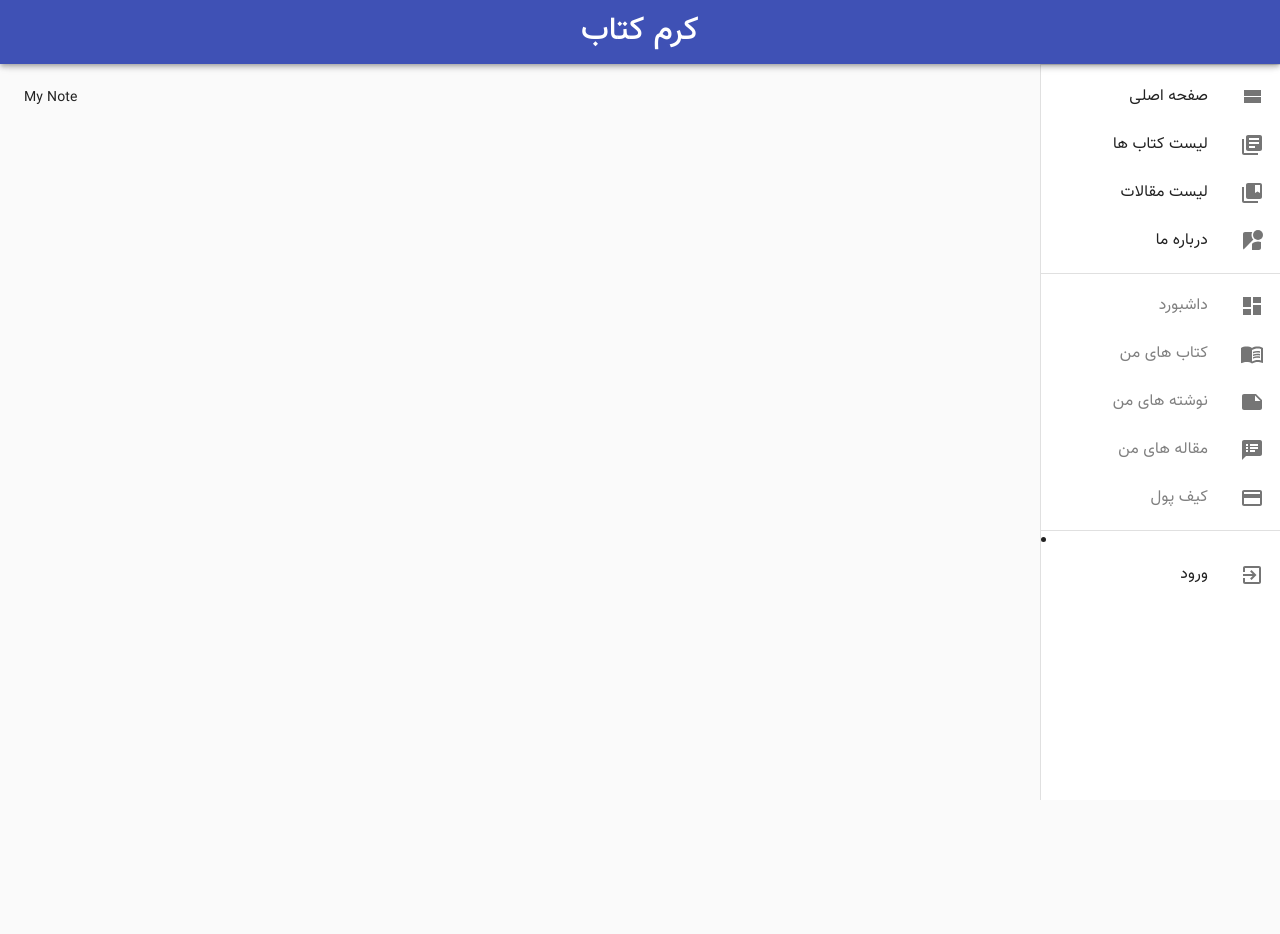
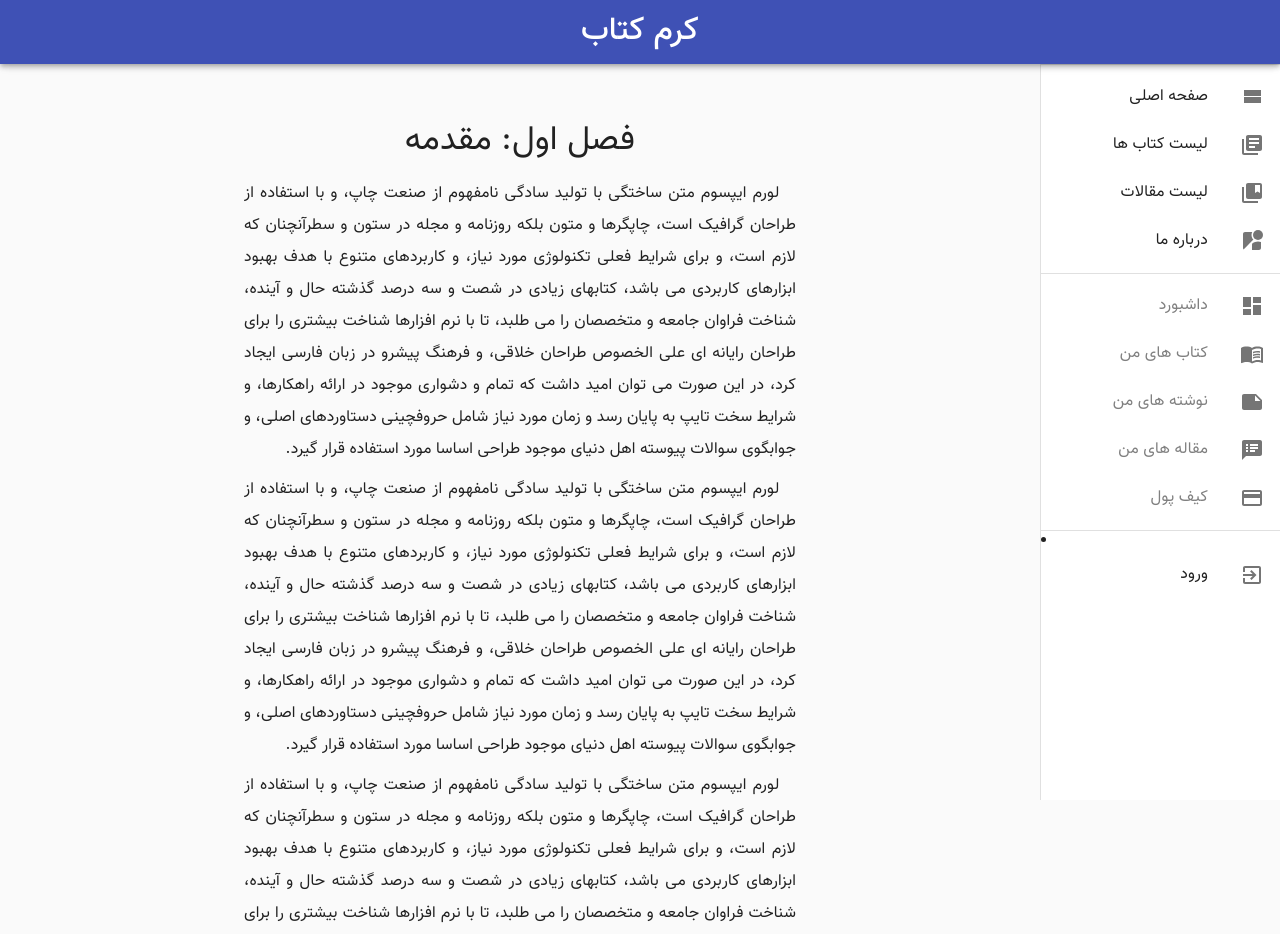
Before and after one commit to mohsen12999/bookworm, a React (Create React App) app: page /read/1/101 in a window 1280 px wide. Shown: the top 934 px of the page. Before the commit the page ends 800 px from the top, so only its background shows below. Built offline with nearby package versions, Linux system fonts and the light colour scheme.

Commit message:
reading book chapter and can going top

```diff
--- /dev/null
+++ b/src/pages/ReadBook.css
@@ -0,0 +1,22 @@
+.chapter-page .chapter-change {
+  width: 100%;
+}
+
+.chapter-page .chapter-content-container {
+  min-height: calc(100vh - 196px);
+  padding-top: 2rem;
+  padding-bottom: 1rem;
+  direction: rtl;
+}
+
+.chapter-content-container .chapter-title {
+  text-align: center;
+  margin-bottom: 1rem;
+}
+
+.chapter-content-container .chapter-paragraph {
+  line-height: 2;
+  margin-bottom: 0.5rem;
+  text-align: justify;
+  text-indent: 3%;
+}
--- a/src/pages/ReadBook.js
+++ b/src/pages/ReadBook.js
@@ -1,8 +1,109 @@
 import React from "react";
+import Container from "@material-ui/core/Container";
+import Button from "@material-ui/core/Button";
+import Typography from "@material-ui/core/Typography";
+
+import { useParams, Link } from "react-router-dom";
+
+import ScrollTop from "../components/ScrollTop";
+import { getSingleChapter } from "../services/data";
+
+import "./ReadBook.css";
 
 // TODO: prev and next chapter
 // TODO: back to book page
 
-const ReadBook = () => <div>My Note</div>;
+const ReadBook = (props) => {
+  const { book_id, chapter_id } = useParams();
+  const {
+    chapter,
+    prev_id,
+    prev_title,
+    next_id,
+    next_title,
+  } = getSingleChapter(book_id, chapter_id);
+
+  return (
+    <div className="chapter-page">
+      {prev_id && (
+        <Button
+          variant="outlined"
+          size="large"
+          color="primary"
+          className="chapter-change"
+          component={Link}
+          to={"/read/" + book_id + "/" + prev_id}
+        >
+          فصل قبل - {prev_title}
+        </Button>
+      )}
+
+      <Container maxWidth="sm" className="chapter-content-container">
+        <Typography
+          variant="h4"
+          component="h3"
+          id="chapter-title"
+          className="chapter-title"
+        >
+          {chapter.title}
+        </Typography>
+        <Typography paragraph className="chapter-paragraph">
+          لورم ایپسوم متن ساختگی با تولید سادگی نامفهوم از صنعت چاپ، و با
+          استفاده از طراحان گرافیک است، چاپگرها و متون بلکه روزنامه و مجله در
+          ستون و سطرآنچنان که لازم است، و برای شرایط فعلی تکنولوژی مورد نیاز، و
+          کاربردهای متنوع با هدف بهبود ابزارهای کاربردی می باشد، کتابهای زیادی
+          در شصت و سه درصد گذشته حال و آینده، شناخت فراوان جامعه و متخصصان را می
+          طلبد، تا با نرم افزارها شناخت بیشتری را برای طراحان رایانه ای علی
+          الخصوص طراحان خلاقی، و فرهنگ پیشرو در زبان فارسی ایجاد کرد، در این
+          صورت می توان امید داشت که تمام و دشواری موجود در ارائه راهکارها، و
+          شرایط سخت تایپ به پایان رسد و زمان مورد نیاز شامل حروفچینی دستاوردهای
+          اصلی، و جوابگوی سوالات پیوسته اهل دنیای موجود طراحی اساسا مورد استفاده
+          قرار گیرد.
+        </Typography>
+        <Typography paragraph className="chapter-paragraph">
+          لورم ایپسوم متن ساختگی با تولید سادگی نامفهوم از صنعت چاپ، و با
+          استفاده از طراحان گرافیک است، چاپگرها و متون بلکه روزنامه و مجله در
+          ستون و سطرآنچنان که لازم است، و برای شرایط فعلی تکنولوژی مورد نیاز، و
+          کاربردهای متنوع با هدف بهبود ابزارهای کاربردی می باشد، کتابهای زیادی
+          در شصت و سه درصد گذشته حال و آینده، شناخت فراوان جامعه و متخصصان را می
+          طلبد، تا با نرم افزارها شناخت بیشتری را برای طراحان رایانه ای علی
+          الخصوص طراحان خلاقی، و فرهنگ پیشرو در زبان فارسی ایجاد کرد، در این
+          صورت می توان امید داشت که تمام و دشواری موجود در ارائه راهکارها، و
+          شرایط سخت تایپ به پایان رسد و زمان مورد نیاز شامل حروفچینی دستاوردهای
+          اصلی، و جوابگوی سوالات پیوسته اهل دنیای موجود طراحی اساسا مورد استفاده
+          قرار گیرد.
+        </Typography>
+        <Typography paragraph className="chapter-paragraph">
+          لورم ایپسوم متن ساختگی با تولید سادگی نامفهوم از صنعت چاپ، و با
+          استفاده از طراحان گرافیک است، چاپگرها و متون بلکه روزنامه و مجله در
+          ستون و سطرآنچنان که لازم است، و برای شرایط فعلی تکنولوژی مورد نیاز، و
+          کاربردهای متنوع با هدف بهبود ابزارهای کاربردی می باشد، کتابهای زیادی
+          در شصت و سه درصد گذشته حال و آینده، شناخت فراوان جامعه و متخصصان را می
+          طلبد، تا با نرم افزارها شناخت بیشتری را برای طراحان رایانه ای علی
+          الخصوص طراحان خلاقی، و فرهنگ پیشرو در زبان فارسی ایجاد کرد، در این
+          صورت می توان امید داشت که تمام و دشواری موجود در ارائه راهکارها، و
+          شرایط سخت تایپ به پایان رسد و زمان مورد نیاز شامل حروفچینی دستاوردهای
+          اصلی، و جوابگوی سوالات پیوسته اهل دنیای موجود طراحی اساسا مورد استفاده
+          قرار گیرد.
+        </Typography>
+      </Container>
+
+      {next_id && (
+        <Button
+          variant="outlined"
+          size="large"
+          color="primary"
+          className="chapter-change"
+          component={Link}
+          to={"/read/" + book_id + "/" + next_id}
+        >
+          فصل بعد - {next_title}
+        </Button>
+      )}
+
+      <ScrollTop {...props} target_id="chapter-title" />
+    </div>
+  );
+};
 
 export default ReadBook;
```
